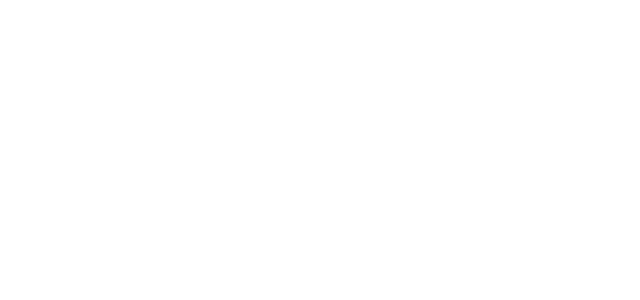
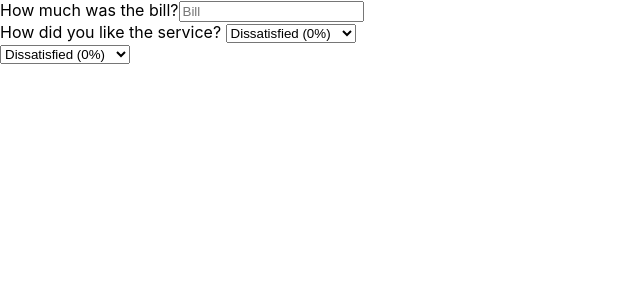
Before and after one commit to ranthamGOD/Tip-Calculator, a React (Create React App) app: page / in a window 1280 px wide. Shown: the top 300 px of the page, without its empty margins (0-640 px from the left). Built offline with nearby package versions, Linux system fonts and the light colour scheme.

Commit message:
completed Percentage component

```diff
--- a/src/App.js
+++ b/src/App.js
@@ -6,4 +6,41 @@
   );
 }
 
-function TipCalculator() {}
+function TipCalculator() {
+  return (
+    <div>
+      <BillInput> How much was the bill?</BillInput>
+      <Percentage>How did you like the service? </Percentage>
+      <Percentage> </Percentage>
+      <Output />
+      <Reset />
+    </div>
+  );
+}
+
+function BillInput({ children }) {
+  return (
+    <div>
+      {children}
+      <input type="text" name="bill" placeholder="Bill" />
+    </div>
+  );
+}
+
+function Percentage({ children }) {
+  return (
+    <div>
+      {children}
+      <select>
+        <option value="0">Dissatisfied (0%)</option>
+        <option value="5">Dissatisfied (5%)</option>
+        <option value="10">Dissatisfied (10%)</option>
+        <option value="20">Dissatisfied (20%)</option>
+      </select>
+    </div>
+  );
+}
+
+function Output() {}
+
+function Reset() {}
```
